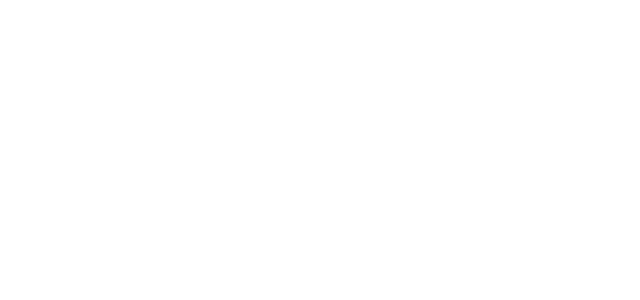
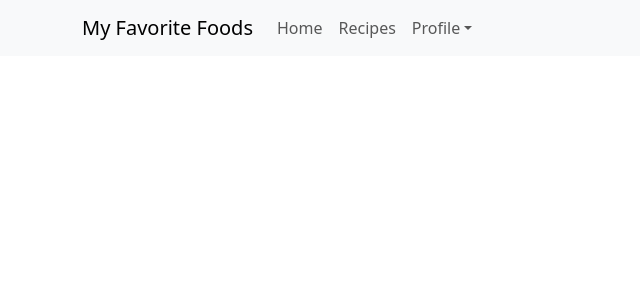
Before and after one commit to midorikawaguti/Cookbook-Project, a React (Create React App) app in the folder frontend/: page / in a window 1280 px wide. Shown: the top 300 px of the page, without its empty margins (0-640 px from the left). Built offline with nearby package versions, Linux system fonts and the light colour scheme.

Commit message:
Added Header Component

```diff
--- a/frontend/package.json
+++ b/frontend/package.json
@@ -6,8 +6,11 @@
     "@testing-library/jest-dom": "^5.17.0",
     "@testing-library/react": "^13.4.0",
     "@testing-library/user-event": "^13.5.0",
+    "bootstrap": "^5.3.3",
     "react": "^18.3.1",
+    "react-bootstrap": "^2.10.4",
     "react-dom": "^18.3.1",
+    "react-icons": "^5.3.0",
     "react-router-dom": "^6.23.1",
     "react-scripts": "5.0.1",
     "web-vitals": "^2.1.4"
--- a/frontend/src/components/Header.js
+++ b/frontend/src/components/Header.js
@@ -1,8 +1,33 @@
-import React from 'react';
+import React from 'react'
+import { Navbar, Nav, Container, NavDropdown } from 'react-bootstrap'
 
+const Header = () => {
+  return (
+    <header>
+      <Navbar expand="lg" className="bg-body-tertiary">
+      <Container>
+        <Navbar.Brand href="#home">My Favorite Foods</Navbar.Brand>
+        <Navbar.Toggle aria-controls="basic-navbar-nav" />
+        <Navbar.Collapse id="basic-navbar-nav">
+          <Nav className="me-auto">
+            <Nav.Link href="#home">Home</Nav.Link>
+            <Nav.Link href="#recipes">Recipes</Nav.Link>
+            <NavDropdown title="Profile" id="basic-nav-dropdown">
+              <NavDropdown.Item href="#action/3.1">Settings</NavDropdown.Item>
+              <NavDropdown.Item href="#action/3.2">
+                Saved
+              </NavDropdown.Item>
+              <NavDropdown.Divider />
+              <NavDropdown.Item href="#action/3.3">
+                Log out
+              </NavDropdown.Item>
+            </NavDropdown>
+          </Nav>
+        </Navbar.Collapse>
+      </Container>
+    </Navbar>
+    </header>
+  )
+}
 
-export default function Header() {
-   <>
-    <h1>Header</h1>
-   </>
-}
+export default Header
--- a/frontend/src/index.js
+++ b/frontend/src/index.js
@@ -1,6 +1,7 @@
 import React from 'react';
 import ReactDOM from 'react-dom/client';
 import App from './App';
+import 'bootstrap/dist/css/bootstrap.min.css'
 import reportWebVitals from './reportWebVitals';
 import { BrowserRouter } from 'react-router-dom';
 
```
Also changed, not shown: 1 other file (tests, documents, lock files or other folders).
